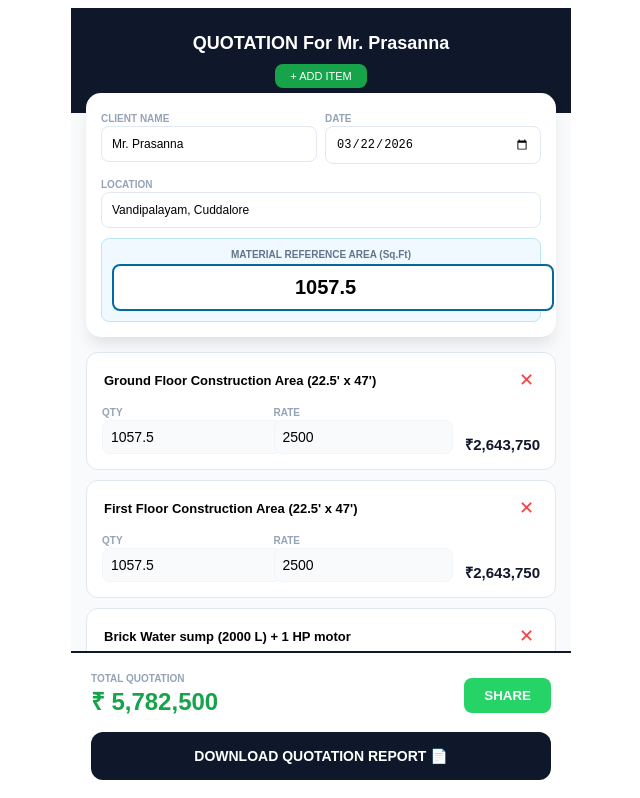
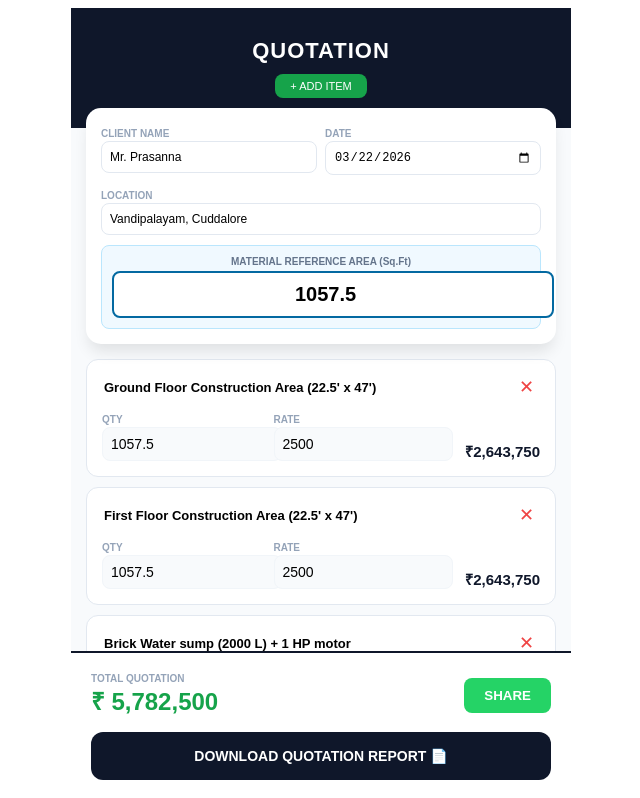
Before and after one commit to Movieeesss/BOQ-ESTIMATOR, a React (Vite) app: page / in a window 1280 px wide. Shown: the top 798 px of the page, without its empty margins (319-959 px from the left). Built offline with nearby package versions, Linux system fonts and the light colour scheme.

Commit message:
Update BOQ ESTIMATOR.tsx

```diff
--- a/src/BOQ ESTIMATOR.tsx
+++ b/src/BOQ ESTIMATOR.tsx
@@ -2,9 +2,10 @@ import React, { useState, useMemo, useCallback, useEffect } from 'react';
 import jsPDF from 'jspdf';
 import autoTable from 'jspdf-autotable';
 
-// --- 1. DATA HUB: LOGIC & SPECS ---
+// --- 1. DATA HUB: SPECS & ENGINEERING LOGIC ---
 const ENG_LOGIC = { cement: 0.42, steel: 4.0, sand: 1.8, aggregate: 1.35, bricks: 22, paint: 0.25, tiles: 1.1 };
 
+// FULL CONSOLIDATED DATABASE (29 ITEMS FROM IMAGE)
 const IMAGE_MATERIAL_LIST = [
   { item: "Sand", spec: "M-Sand & P-Sand", unit: "Cft", constant: ENG_LOGIC.sand },
   { item: "Brick", spec: "Chamber brick / Fly-Ash Brick (for Basement)", unit: "Nos", constant: ENG_LOGIC.bricks },
@@ -89,7 +90,7 @@ export default function MasterProfessionalBOQ() {
   const generatePDF = () => {
     const doc = new jsPDF();
     doc.setFontSize(18);
-    // PDF HEADER STRICTLY "QUOTATION FOR"
+    // PDF HEADER: Dynamic name inclusion
     doc.text(`QUOTATION FOR ${clientName.toUpperCase()}`, 105, 15, { align: 'center' });
 
     doc.setFontSize(10);
@@ -142,9 +143,9 @@ export default function MasterProfessionalBOQ() {
   return (
     <div style={containerStyle}>
       <div style={headerStyle}>
-        {/* WEBSITE HEADER: QUOTATION For [Name] */}
-        <h2 style={{ margin: 0, fontSize: '18px' }}>QUOTATION For {clientName}</h2>
-        <button onClick={() => setItems([...items, { id: Date.now(), desc: "New Item", qty: 1, rate: 0, unit: "Nos", type: 'const' }])} style={addBtn}>+ ADD ITEM</button>
+        {/* WEBSITE TITLE: FIXED AS REQUESTED */}
+        <h2 style={{ margin: 0, fontSize: '22px', letterSpacing: '1px' }}>QUOTATION</h2>
+        <button onClick={() => setItems([...items, { id: Date.now(), desc: "New Work Spec", qty: 1, rate: 0, unit: "Nos", type: 'const' }])} style={addBtn}>+ ADD ITEM</button>
       </div>
 
       <div style={cardStyle}>
@@ -186,14 +187,14 @@ export default function MasterProfessionalBOQ() {
   );
 }
 
-// --- CSS STYLING ---
+// --- STYLING ---
 const containerStyle = { maxWidth: '500px', margin: '0 auto', background: '#f8fafc', minHeight: '100vh', paddingBottom: '160px', fontFamily: 'sans-serif' };
-const headerStyle = { background: '#0f172a', color: 'white', padding: '25px 15px', textAlign: 'center' as const };
+const headerStyle = { background: '#0f172a', color: 'white', padding: '30px 15px', textAlign: 'center' as const };
 const cardStyle = { background: 'white', margin: '-20px 15px 15px 15px', padding: '15px', borderRadius: '15px', boxShadow: '0 10px 15px -3px rgba(0,0,0,0.1)', position: 'relative' as const, zIndex: 10 };
 const refAreaBox = { marginTop: '10px', padding: '10px', background: '#f0f9ff', borderRadius: '8px', border: '1px solid #bae6fd' };
 const grid2 = { display: 'flex', gap: '8px' };
 const f1 = { flex: 1 };
-const detailInp = { width: '100%', padding: '10px', border: '1px solid #e2e8f0', borderRadius: '8px', fontSize: '12px', outline: 'none', boxSizing: 'border-box' as const };
+const detailInp = { width: '100%', padding: '8px', border: '1px solid #e2e8f0', borderRadius: '8px', fontSize: '12px', outline: 'none', boxSizing: 'border-box' as const };
 const areaInput = { width: '100%', padding: '10px', border: '2px solid #0369a1', borderRadius: '8px', fontSize: '20px', fontWeight: 'bold' as const, textAlign: 'center' as const };
 const labelStyle = { fontSize: '10px', color: '#64748b', fontWeight: 'bold' as const, display: 'block', marginBottom: '4px', textAlign: 'center' as const };
 const miniLabel = { fontSize: '10px', color: '#94a3b8', fontWeight: 'bold' as const, textTransform: 'uppercase' as const };
```
